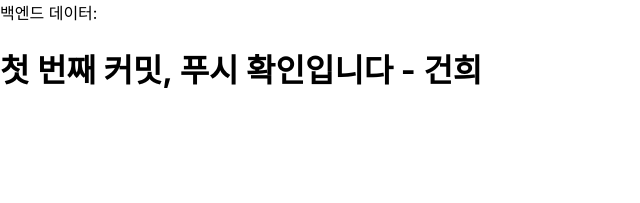
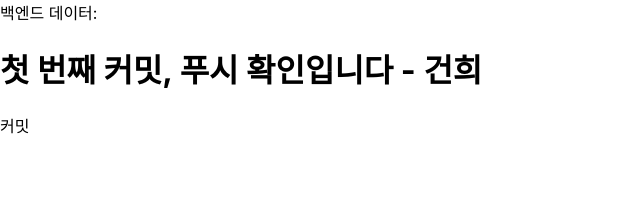
Before and after one commit to kafoo0105/Save-Now_front, a React (Create React App) app: page / in a window 1280 px wide. Shown: the top 203 px of the page, without its empty margins (0-640 px from the left). Built offline with nearby package versions, Linux system fonts and the light colour scheme; no server answers.

Commit message:
커밋 이정원

```diff
--- a/src/App.js
+++ b/src/App.js
@@ -13,6 +13,7 @@ function App() {
     <div className="App">
       백엔드 데이터: {hello}
       <h1>첫 번째 커밋, 푸시 확인입니다 - 건희</h1>
+      <div>커밋</div>
     </div>
   );
 }
```
